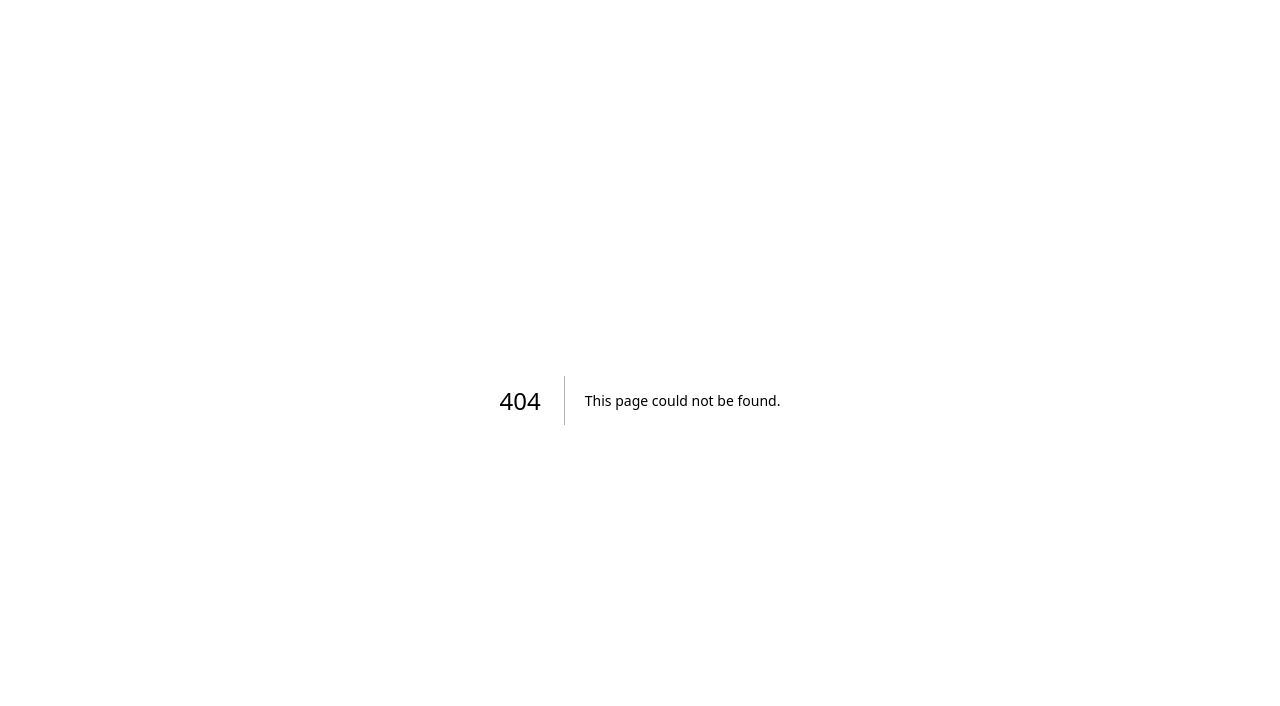
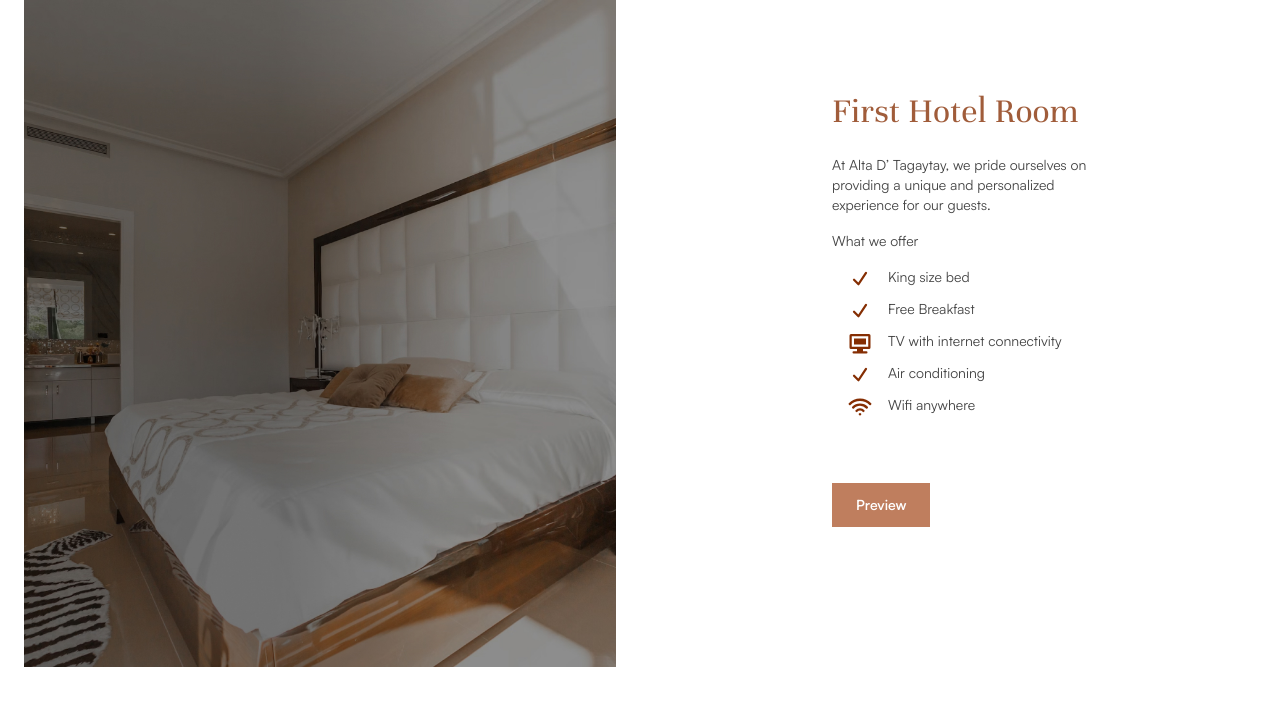
Before and after one commit to jethrobaldonado/alta-proposal, a Next.js app: page /amenities in a window 1280 px wide. Before the commit this address had no page. Shown: the top 706 px of the page. Built offline with nearby package versions, Linux system fonts and the light colour scheme.

Commit message:
add 360 view

```diff
--- a/package.json
+++ b/package.json
@@ -9,10 +9,13 @@
     "lint": "next lint"
   },
   "dependencies": {
+    "@heroicons/react": "^2.1.1",
     "@next/font": "^14.0.4",
+    "@photo-sphere-viewer/core": "^5.5.2",
     "next": "14.0.4",
     "react": "^18",
-    "react-dom": "^18"
+    "react-dom": "^18",
+    "react-photo-sphere-viewer": "^4.1.0-psv5.5.2"
   },
   "devDependencies": {
     "@types/node": "^20",
--- /dev/null
+++ b/src/app/amenities/page.tsx
@@ -0,0 +1,60 @@
+'use client';
+import {WifiIcon} from "@heroicons/react/20/solid";
+import {CheckIcon, GlobeAltIcon, TvIcon, ViewfinderCircleIcon} from "@heroicons/react/16/solid";
+import {useRouter} from "next/navigation";
+
+export default function Home() {
+    const router = useRouter();
+
+    return (
+        <main className="w-screen h-screen font-sans overflow-hidden">
+            <div className="flex">
+                <div className="w-1/2 px-6">
+                    <img src="/images/sliders/slider-1.jpg" alt="About us" style={{height: '100%', width: '100%'}}/>
+                </div>
+                <div className="w-1/2 px-48 flex flex-col justify-center text-sm">
+                    <section className="text-altaGray">
+                        <h3 className="font-serif text-4xl text-altaOrange mb-6">First Hotel Room</h3>
+                        <p className="mb-4">
+                            At Alta D’ Tagaytay, we pride ourselves on providing a unique and personalized
+                            experience
+                            for
+                            our guests.
+                        </p>
+                        <div className="mb-16">
+                            <h4>What we offer</h4>
+                            <ul className="pl-4 mt-4">
+                                <li className="mb-2 flex">
+                                    <CheckIcon className="h-6 w-6 text-altaDarkOrange mr-4"/>
+                                    King size bed
+                                </li>
+                                <li className="mb-2 flex">
+                                    <CheckIcon className="h-6 w-6 text-altaDarkOrange mr-4"/>
+                                    Free Breakfast
+                                </li>
+                                <li className="mb-2 flex">
+                                    <TvIcon className="h-6 w-6 text-altaDarkOrange mr-4"/>
+                                    TV with internet connectivity
+                                </li>
+                                <li className="mb-2 flex">
+                                    <CheckIcon className="h-6 w-6 text-altaDarkOrange mr-4"/>
+                                    Air conditioning
+                                </li>
+                                <li className="mb-2 flex">
+                                    <WifiIcon className="h-6 w-6 text-altaDarkOrange mr-4"/>
+                                    Wifi anywhere
+                                </li>
+                            </ul>
+                        </div>
+                        <button
+                            className="bg-altaBrownOrange hover:bg-opacity-65 text-white text-sm py-3 px-6 font-semibold mb-12"
+                            onClick={() => router.push('/amenities/view')}
+                        >
+                            Preview
+                        </button>
+                    </section>
+                </div>
+            </div>
+        </main>
+    )
+}
--- /dev/null
+++ b/src/app/amenities/view/page.tsx
@@ -0,0 +1,19 @@
+'use client';
+import dynamic from "next/dynamic";
+
+const ReactPhotoSphereViewer = dynamic(
+    () =>
+        import('react-photo-sphere-viewer').then(
+            (mod) => mod.ReactPhotoSphereViewer
+        ),
+    {
+        ssr: false,
+    }
+);
+export default function Home() {
+    return (
+        <main className="w-screen h-screen font-sans overflow-hidden">
+            <ReactPhotoSphereViewer defaultZoomLvl={0} src="/images/5.jpg" height={'100vh'} width={'100vw'} />
+        </main>
+    )
+}
--- a/src/app/page.tsx
+++ b/src/app/page.tsx
@@ -1,29 +1,29 @@
+'use client'
+
 import Banner from "@/components/Banner";
 import Welcome from "@/components/Welcome";
 import Story from "@/components/Story";
-import Accomodations from "@/components/Accomodations";
+import Accommodations from "@/components/Accommodations";
 import Dining from "@/components/Dining";
 import Meetings from "@/components/Meetings";
 import Wellness from "@/components/Wellness";
-import BooknowSection from "@/components/BooknowSection";
-import Map from "@/components/Map";
-import Footer from "@/components/Footer";
+import {useRouter} from "next/navigation";
 
 export default function Home() {
+    const router = useRouter();
     return (
         <main className="w-screen h-screen font-sans overflow-x-hidden">
-          <Banner />
-          <Welcome />
-          <Story />
-          <Accomodations />
+            <Banner
+                handleClick={() => router.push('/amenities')}
+            />
+            <Welcome/>
+            <Story/>
+            <Accommodations/>
             <div className="flex flex-col justify-center items-center">
-              <Dining />
-              <Meetings />
-              <Wellness />
+                <Dining/>
+                <Meetings/>
+                <Wellness/>
             </div>
-          {/*<BooknowSection />*/}
-          {/*<Map />*/}
-          {/*<Footer />*/}
         </main>
     )
 }
--- a/src/components/Accomodations.tsx
+++ b/src/components/Accommodations.tsx
@@ -1,4 +1,4 @@
-export default function Accomodations() {
+export default function Accommodations() {
     return (
         <div className="flex py-16 bg-waves bg-no-repeat bg-bottom">
             <div className="w-1/2 px-6 flex justify-center">
@@ -20,7 +20,8 @@ export default function Accomodations() {
                         our guests.
                     </p>
                     <button
-                        className="bg-altaBrownOrange hover:bg-opacity-75 text-white text-sm py-3 px-6 font-semibold mb-12">
+                        className="bg-altaBrownOrange hover:bg-opacity-75 text-white text-sm py-3 px-6 font-semibold mb-12"
+                    >
                         Discover ↓
                     </button>
                 </section>
--- a/src/components/Banner.tsx
+++ b/src/components/Banner.tsx
@@ -1,16 +1,20 @@
 import Image from "next/image";
 
-export default function Banner() {
+export default function Banner({ handleClick }: any) {
     return (
         <div className="flex flex-col justify-center items-center bg-hero-image h-screen w-screen bg-cover text-white">
             <div className="flex flex-col justify-center items-center w-1/3">
                 <Image src="/images/mountain.svg" alt="Mountain Logo" width="300" height="80" className="mb-1"/>
                 <h1 className="font-serif text-7xl text-center mb-3">Alta D’ Tagaytay</h1>
                 <div className="text-center font-sans mb-3">
-                    Discover unparalleled luxury and comfort at <b>Alta D’ Tagaytay</b>, where every moment is crafted to make your stay truly memorable.
+                    Discover unparalleled luxury and comfort at <b>Alta D’ Tagaytay</b>, where every moment is crafted
+                    to make your stay truly memorable.
                 </div>
                 <div>
-                    <button className="flex justify-center items-center bg-opacity-5 hover:bg-opacity-45 bg-white border-white border border-solid py-2 px-4 rounded-full shadow">
+                    <button
+                        className="flex justify-center items-center bg-opacity-5 hover:bg-opacity-45 bg-white border-white border border-solid py-2 px-4 rounded-full shadow"
+                        onClick={handleClick}
+                    >
                         <Image src="/images/360-icon-2.png" alt="360" width={18} height={18} className="mr-3"/>
                         Virtual Tour
                     </button>
--- a/src/components/ContainerThirds.tsx
+++ b/src/components/ContainerThirds.tsx
@@ -6,11 +6,11 @@ export default function ContainerThirds({ title, children }: {
 }): React.ReactNode {
     return (
         <div className="container flex pt-20 justify-center justify-items-center">
-            <div className="flex w-2/3">
-                <div className="w-1/4">
+            <div className="flex sm:flex-col w-2/3">
+                <div className="w-1/4 sm:w-full">
                     <h4 className="text-2xl font-serif text-altaDarkOrange">{title}</h4>
                 </div>
-                <div className="w-3/4">
+                <div className="w-3/4 sm:w-full">
                     {children}
                 </div>
             </div>
```
Also changed, not shown: public/images/5.jpg (added), 1 other file (tests, documents, lock files or other folders). Lines whose indentation alone changed are shown as unchanged.
